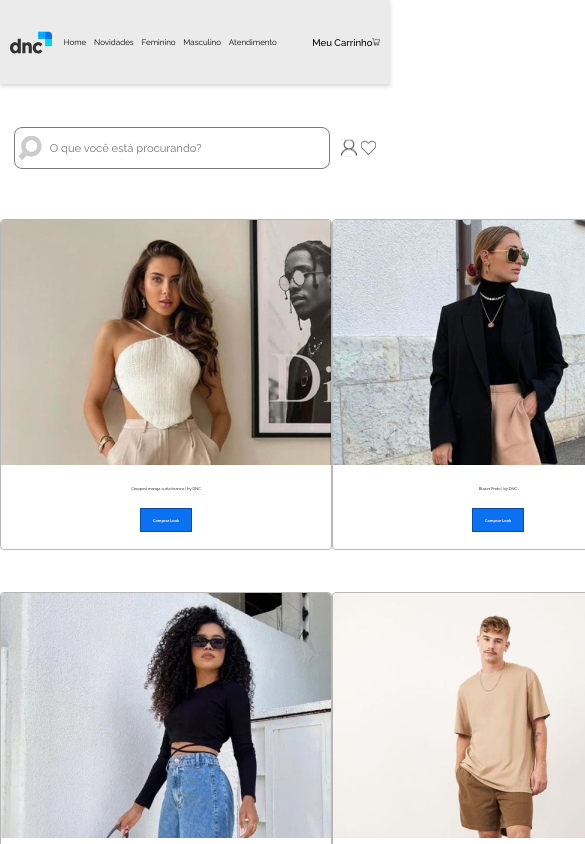
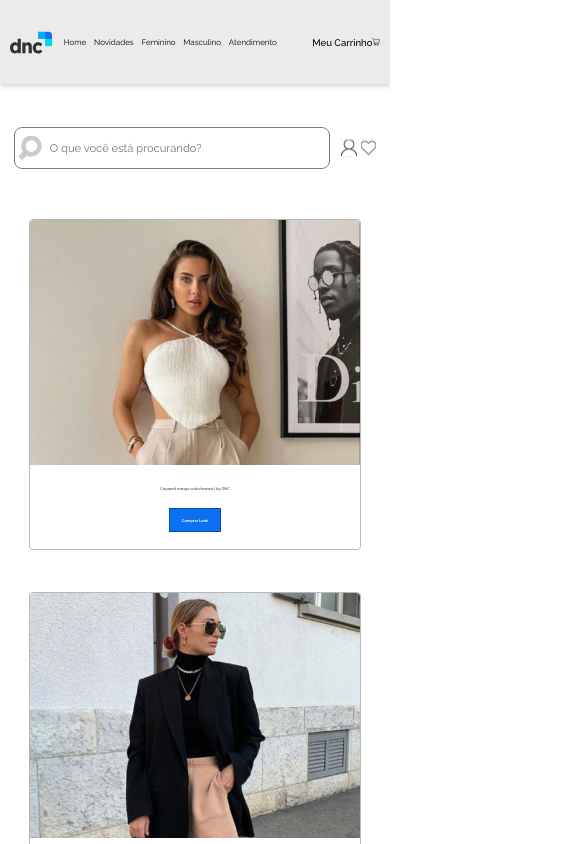
Before and after one commit to FragaGabriel23/E-CommerceDNC, a React (Vite) app: page /home in a window 390 px wide. Shown: the top 844 px of the page, 585 px wide, since content can reach past the window. Built offline with nearby package versions, Linux system fonts and the light colour scheme.

Commit message:
refactor(views/Home): Refactored responsive

```diff
--- a/src/views/Home/index.scss
+++ b/src/views/Home/index.scss
@@ -1,4 +1,5 @@
 @use '../../sass/variables' as *;
+@use '../../sass/mediaQueries' as *;
 
 .home__products {
     display: grid;
@@ -6,4 +7,12 @@
     justify-content: space-evenly;
     row-gap: 5vh;
     padding: 1vh 0;
+
+    @include respond-to-small {
+        grid-template-columns: auto;
+    }
+
+    @include respond-to-medium {
+        grid-template-columns: auto auto;
+    }
 }
```
